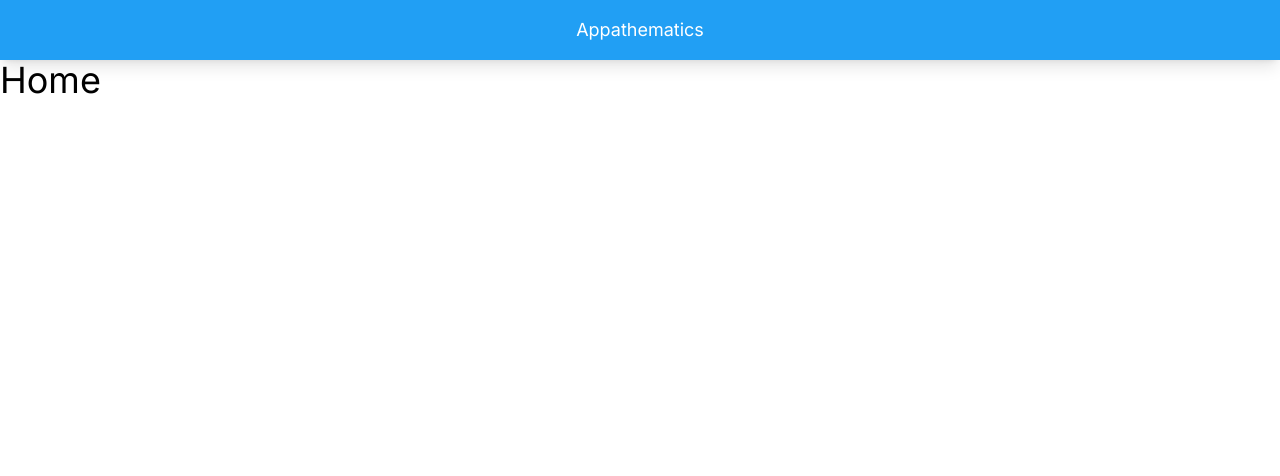
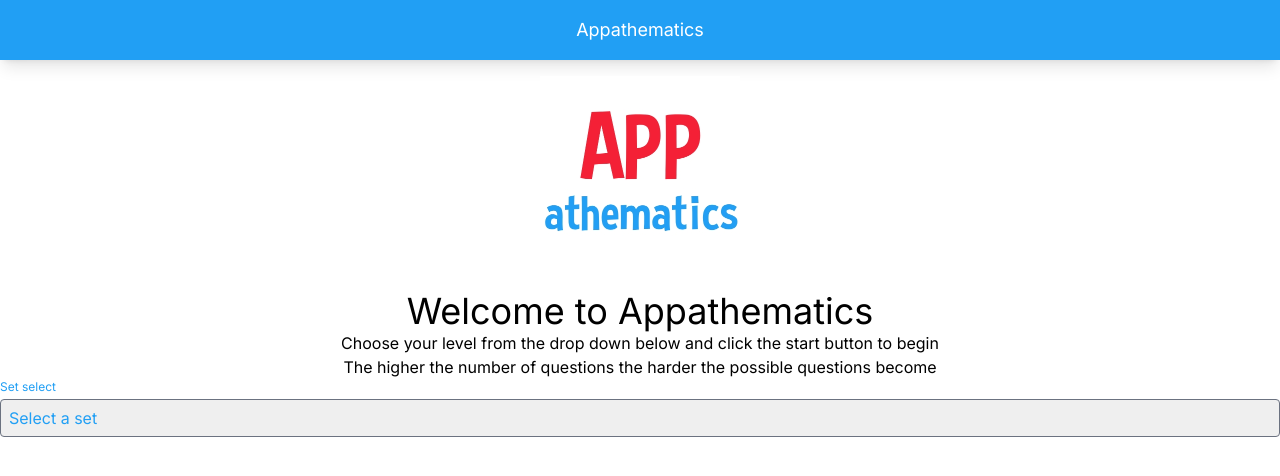
Before and after one commit to TomF46/Appathematics, a React (Vite) app: page / in a window 1280 px wide. Shown: the top 476 px of the page. Built offline with nearby package versions, Linux system fonts and the light colour scheme.

Commit message:
Unstyled working set select

```diff
--- /dev/null
+++ b/src/components/SetSelect.jsx
@@ -0,0 +1,92 @@
+import { useEffect, useState } from "react";
+import PropTypes from "prop-types";
+import { connect } from "react-redux";
+import { loadConfiguration } from "../redux/actions/gameActions"
+
+function SetSelect({sets, onSetSelected, loadConfiguration}) {
+  const [set, setSet] = useState(null);
+
+  useEffect(() => {
+    console.log(sets);
+      if (!sets || sets.length == 0) {
+          getSets();
+      }
+  }, [sets]);
+
+  function getSets(){
+    loadConfiguration().then(() => {
+    }).catch(() => {
+      console.log("Unable to load configuration");
+    })
+  }
+
+  function onChange(event){
+    const { value } = event.target;
+    setSet(value);
+  }
+
+  function handleSelected(){
+    var selected = sets.find((x) => x.id == set);
+    onSetSelected(selected);
+  }
+
+  return (
+    <>
+    {sets.length > 0 ? (
+      <>
+      <div className="field">
+            <label
+                className="block mb-1 font-bold text-xs text-primary"
+                htmlFor={name}
+            >
+                Set select
+            </label>
+            <div className="relative">
+                <select
+                    name={"Select set"}
+                    value={set}
+                    onChange={onChange}
+                    className="block appearance-none focus:outline-none focus:border-primary text-primary w-full bg-backgroundOffset2 border border-gray-500 hover:border-gray-500 p-2 pr-8 leading-tight focus:outline-none focus:outline rounded"
+                >
+                    <option value={null} >Select a set</option>
+                    {sets &&
+                        sets.map((s, i) => {
+                            return (
+                                <option key={i} value={s.id}>
+                                    {s.name}
+                                </option>
+                            );
+                        })
+                    }
+                </select>
+            </div>
+        </div>
+        {set && (
+          <button onClick={handleSelected} className="px-4 py-2 bg-primary rounded">Select</button>
+        )}
+        </>
+
+    ) : (
+      <p>Loading sets</p>
+    )}
+    </>
+  );
+}
+
+SetSelect.propTypes = {
+  sets: PropTypes.array.isRequired,
+  onSetSelected: PropTypes.func.isRequired,
+  loadConfiguration: PropTypes.func.isRequired
+};
+
+const mapStateToProps = (state) => {
+  return {
+    sets: state.game.questionSets
+  };
+};
+
+const mapDispatchToProps = {
+  loadConfiguration
+};
+
+export default connect(mapStateToProps, mapDispatchToProps)(SetSelect);
--- a/src/configuration.json
+++ b/src/configuration.json
@@ -1,6 +1,7 @@
 {
     "questionSets": [
       {
+
         "name": "33 Questions",
         "numberOfQuestions": 33,
         "operands": {
@@ -28,6 +29,7 @@
         ]
       },
       {
+        "id" : 2,
         "name": "44 Questions",
         "numberOfQuestions": 44,
         "operands": {
@@ -55,6 +57,7 @@
         ]
       },
       {
+        "id" : 3,
         "name": "55 Questions",
         "numberOfQuestions": 55,
         "operands": {
@@ -82,6 +85,7 @@
         ]
       },
       {
+        "id" : 4,
         "name": "66 Questions",
         "numberOfQuestions": 66,
         "operands": {
@@ -109,6 +113,7 @@
         ]
       },
       {
+        "id" : 5,
         "name": "77 Questions",
         "numberOfQuestions": 77,
         "operands": {
@@ -136,6 +141,7 @@
         ]
       },
       {
+        "id" : 6,
         "name": "88 Questions",
         "numberOfQuestions": 88,
         "operands": {
@@ -163,6 +169,7 @@
         ]
       },
       {
+        "id" : 7,
         "name": "99 Questions",
         "numberOfQuestions": 99,
         "operands": {
--- a/src/css/global.css
+++ b/src/css/global.css
@@ -27,3 +27,7 @@
   width: 100vw;
   height: 100vh;
 }
+
+.logo{
+  width: 200px;
+}
--- a/src/pages/Home.jsx
+++ b/src/pages/Home.jsx
@@ -1,9 +1,29 @@
+import logo from "../assets/logo.jpg";
+import SetSelect from "../components/SetSelect";
+
 function Home() {
-  return (
-    <>
-      <h1 className="text-4xl mb-4" >Home</h1>
-    </>
-  )
+
+    function handleSetSelected(set){
+        console.log(set);
+    }
+
+    return (
+        <>
+            <img src={logo} className="mx-auto mt-4 logo" />
+            <div className="text-center">
+                <h2 className="text-4xl">Welcome to Appathematics</h2>
+                <p>
+                    Choose your level from the drop down below and click the
+                    start button to begin
+                </p>
+                <p>
+                    The higher the number of questions the harder the possible
+                    questions become
+                </p>
+            </div>
+            <SetSelect onSetSelected={handleSetSelected} />
+        </>
+    );
 }
 
-export default Home
+export default Home;
--- a/src/redux/actions/gameActions.js
+++ b/src/redux/actions/gameActions.js
@@ -6,6 +6,7 @@ export function setConfiguration(config) {
 }
 
 export function setQuestionSets(sets){
+    console.log(sets);
     return {type: types.SET_QUESTION_SETS, sets};
 }
 
@@ -33,6 +34,7 @@ export function loadConfiguration() {
     return function (dispatch) {
         return new Promise((resolve) =>  {
             dispatch(setConfiguration(configuration));
+            dispatch(setQuestionSets(configuration.questionSets));
             resolve();
         })
     };
--- a/src/redux/reducers/gameReducer.js
+++ b/src/redux/reducers/gameReducer.js
@@ -5,25 +5,25 @@ import initialState from "./initialState";
 export default produce((draft = initialState, action) => {
     switch(action.type){
         case types.SET_CONFIGURATION:
-            draft.configuration = action.value;
+            draft.configuration = action.config;
             return draft
         case types.SET_QUESTION_SETS:
-            draft.questionSets = action.value;
+            draft.questionSets = action.sets;
             return draft;
         case types.SET_SELECTED_QUESTION_SET:
-            draft.selectedQuestionSet = action.value;
+            draft.selectedQuestionSet = action.set;
             return draft;
         case types.SET_IS_IN_PROGRESS:
-            draft.isInProgress = action.value;
+            draft.isInProgress = action.status;
             return draft;
         case types.SET_QUIZ_COMPLETED:
-            draft.quizComplete = action.value;
+            draft.quizComplete = action.status;
             return draft;
         case types.SET_IS_PAUSED:
-            draft.isPaused = action.value;
+            draft.isPaused = action.status;
             return draft;
         case types.SET_LATEST_SCORE:
-            draft.latestScore = action.value;
+            draft.latestScore = action.score;
             return draft;
         default:
             return draft
```
Also changed, not shown: src/assets/logo.jpg (added).
